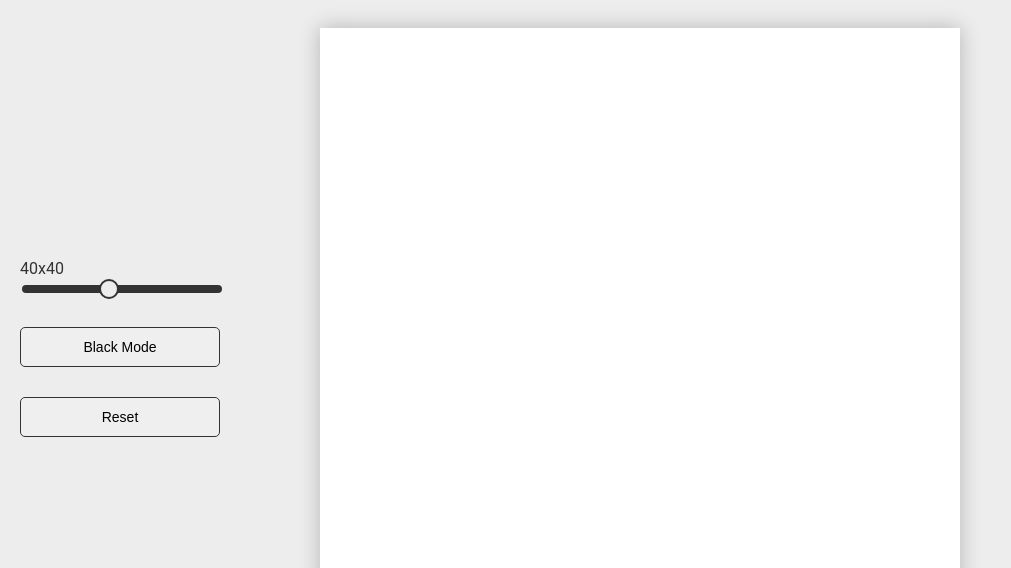
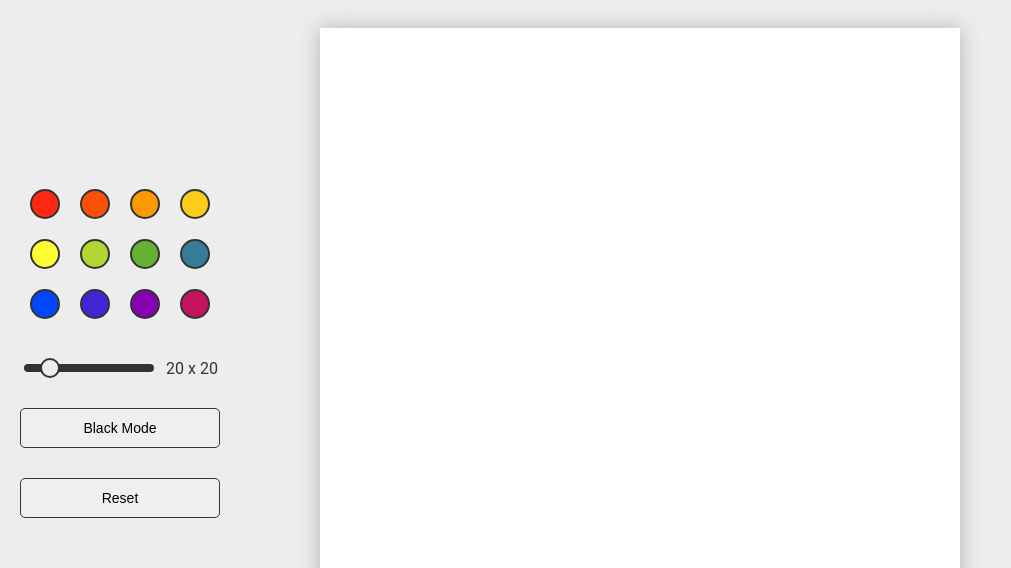
Before and after one commit to gavinslim/etch-a-sketch, a plain HTML site: page index.html in a window 1280 px wide. Shown: the part 168-736 px from the top of the page, without its empty margins (0-1011 px from the left). Drawn offline with Linux system fonts and the light colour scheme.

Commit message:
Add palette

```diff
--- a/index.html
+++ b/index.html
@@ -18,9 +18,10 @@
 
     <div class="main">
         <div class="sidebar">
+            <div class="palette"></div>
             <div class="slide-container">
+                <input type="range" min="10" max="80" value="20" step="10" class="slider" id="cube_range" onChange="update()">
                 <div id="display"></div>
-                <input type="range" min="10" max="80" value="40" step="10" class="slider" id="cube_range" onChange="update()">
             </div>
             <button id="color-toggle">Black Mode</button>
             <button id="reset">Reset</button>
--- a/script.js
+++ b/script.js
@@ -7,36 +7,22 @@ let black = true;
 let gradient = ['#FE2712', '#FC500A', '#FB9902', '#FCCC1A',
                 '#FEFE33', '#B2D732', '#66B032', '#347C98',
                 '#0247FE', '#4424D6', '#8601AF', '#C21460']
+
 var gradient_idx = 0;
 
 const inc_color = () => {
-    // var hex = parseInt(color.slice(1), 16) + 1;
-    // console.log(hex);
-    // return '#' + hex.toString(16);
-
-    // let color_arr = color.slice(
-    //     color.indexOf("(") + 1,
-    //     color.indexOf(")")
-    // ).split(",");
-
-    // let R = color_arr[0];
-    // let G = color_arr[1];
-    // let B = color_arr[2];
-    // console.log(gradient_idx, gradient[gradient_idx], gradient.length);
-
-    let color = gradient[gradient_idx];
-    if (gradient_idx == gradient.length) {
-        gradient_idx = 0;
-    } else {
-        gradient_idx++;
-    }
-
-    return color;
+    gradient_idx++
+    if (gradient_idx == gradient.length) {gradient_idx = 0;}
+    return gradient[gradient_idx];
 }
 
 // Initiate drawing when mouse pressed
-function mouse_down() {
+function mouse_click() {
     started = true;
+    if (black == false) {
+        curr_color = inc_color(curr_color);
+    }
+    this.style.setProperty('background-color', curr_color);
 }
 
 // Change background color of cube
@@ -50,32 +36,19 @@ function mouse_move(e) {
 }
 
 // Disable drawing when mouse released
-function mouse_up() {
+function mouse_release() {
     started = false;
 }
 
-function update() {
-    // var select = document.getElementById('size');
-    // num_cubes = select.options[select.selectedIndex].value;
+// Remove existing grid
+function clear_grid() {
+    const parent = document.getElementsByClassName('grid-container')[0];
+    parent.innerHTML = "";
+}
 
-    // Slider range
-    var slider = document.getElementById('cube_range');
-    var display = document.getElementById('display');
-    display.innerHTML = slider.value + "x" + slider.value;
-    num_cubes = slider.value;
-
-    slider.oninput = function() {
-        display.innerHTML = this.value + "x" + this.value;
-        num_cubes = this.value;
-    }
-
-    // Remove existing grid
+function add_grid(num_cubes) {
+    // Generate new grid
     const parent = document.getElementsByClassName('grid-container')[0];
-    while (parent.firstChild) {
-        parent.removeChild(parent.lastChild);
-    }
-
-    // Generate new grid
     for (let i = 0; i < (num_cubes * num_cubes); i++) {
         const cube = document.createElement('div');
         cube.classList.add('cube');
@@ -91,26 +64,41 @@ function update() {
     var cubes = document.getElementsByClassName('cube');
     for (var i = 0; i < cubes.length; i++) {
         cubes[i].style.width = cube_sz;
-        cubes[i].addEventListener('mousedown', mouse_down, false);
-        cubes[i].addEventListener('mousemove', mouse_move, false);
-        cubes[i].addEventListener('mouseup', mouse_up, false);
+        cubes[i].addEventListener('mousedown', mouse_click, false);
+        cubes[i].addEventListener('mouseover', mouse_move, false);
+        cubes[i].addEventListener('mouseup', mouse_release, false);
         cubes[i].addEventListener('click', e => {
             e.currentTarget.style.setProperty('background-color', curr_color);
         });
     }
 }
 
-// Init reset button
+function update() {
+    // Slider range
+    var slider = document.getElementById('cube_range');
+    var display = document.getElementById('display');
+    display.innerHTML = slider.value + ' x ' + slider.value;
+    num_cubes = slider.value;
+
+    slider.oninput = function() {
+        display.innerHTML = this.value + ' x ' + this.value;
+        num_cubes = this.value;
+    }
+
+    clear_grid();
+    add_grid(num_cubes);
+}
+
+// Initialize reset button
 const retry = document.getElementById('reset');
 retry.addEventListener('click', update, false);
 
-// Init color toggle button
+// Initialize color toggle button
 const color = document.getElementById('color-toggle');
 color.addEventListener('click', e => {
     if (black == true) {
         e.currentTarget.innerHTML = 'Rainbow Mode';
         black = false;
-        curr_color = inc_color();
     } else {
         e.currentTarget.innerHTML = 'Black Mode';
         black = true;
@@ -118,4 +106,20 @@ color.addEventListener('click', e => {
     }
 });
 
+// Initialize color buttons
+const palette = document.getElementsByClassName('palette')[0];
+gradient.forEach(color => {
+    const color_btn = document.createElement('button');
+
+    // Add attributes and properties
+    color_btn.classList.add('color-button');
+    color_btn.style.setProperty('background-color', color);
+    color_btn.setAttribute('id', color);
+    color_btn.addEventListener('click', function() {
+        curr_color = this.id;
+        black = true;
+    }, false);
+    palette.appendChild(color_btn);
+});
+
 update();
--- a/style.css
+++ b/style.css
@@ -39,10 +39,35 @@ body {
     width: 200px;
 }
 
+.palette {
+    display: grid;
+    grid-template-columns: repeat(4, 50px);
+    grid-template-rows: repeat(3, 50px);
+    justify-items: center;
+    align-items: center;
+}
+
+.color-button {
+    border-radius: 50%;
+    width: 30px;
+    height: 30px;
+    border: none;
+    border: 2px solid var(--primary-dark);
+}
+
+.slide-container {
+    display: flex;
+    flex-direction: row;
+    justify-content: center;
+    align-items: center;
+    gap: 10px;
+    width: 200px;
+}
+
 .slider {
     -webkit-appearance: none;
     appearance: none;
-    width: 200px;
+    width: 65%;
     height: 8px;
     border-radius: 8px;
     background-color: var(--primary-dark);
@@ -63,7 +88,7 @@ button {
     height: 40px;
     border: 1px solid var(--primary-dark);
     border-radius: 5px;
-    transition: all 0.01s ease;
+    transition: all 0.1s ease;
     font-size: var(--primary-font);
     cursor: pointer;
 }
@@ -73,6 +98,9 @@ button:hover {
     color: var(--background-grey);
 }
 
+button:active {
+    opacity: 50%;
+}
 
 .grid-container {
     display: grid;
```
